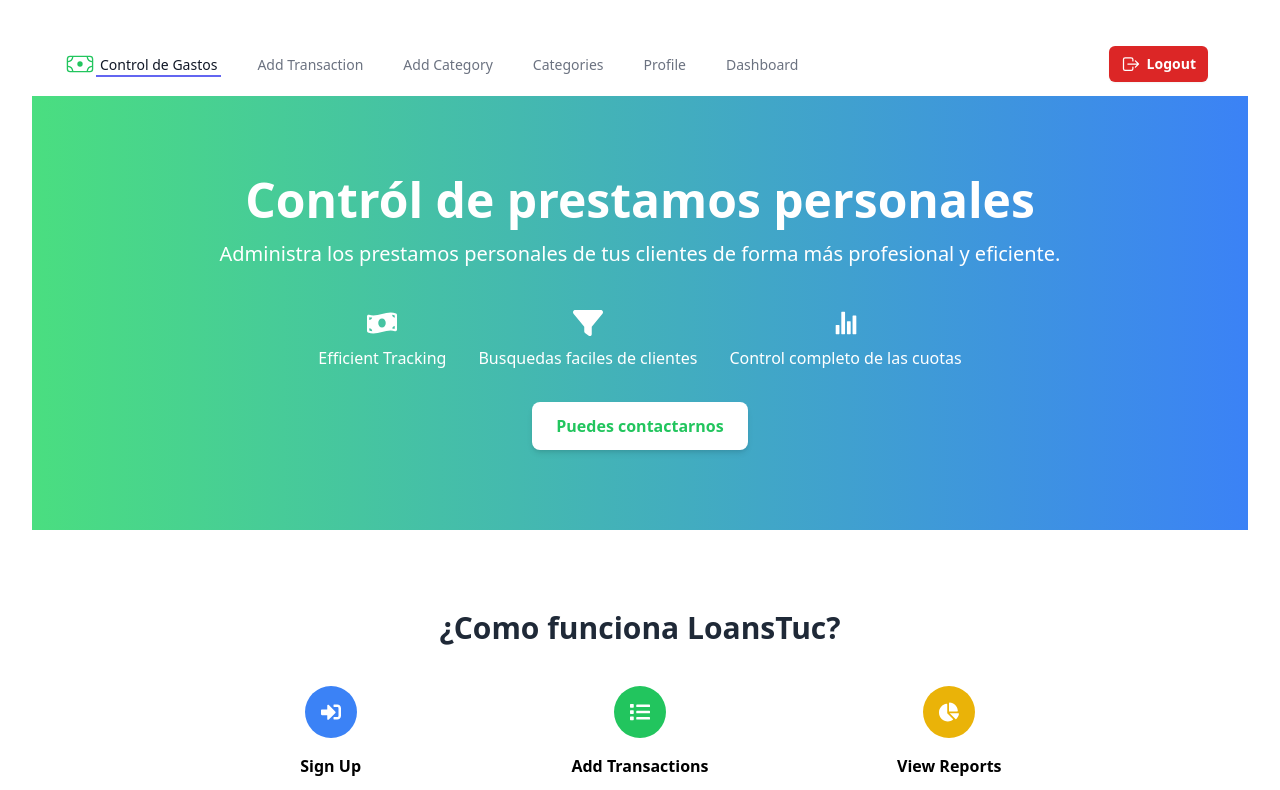
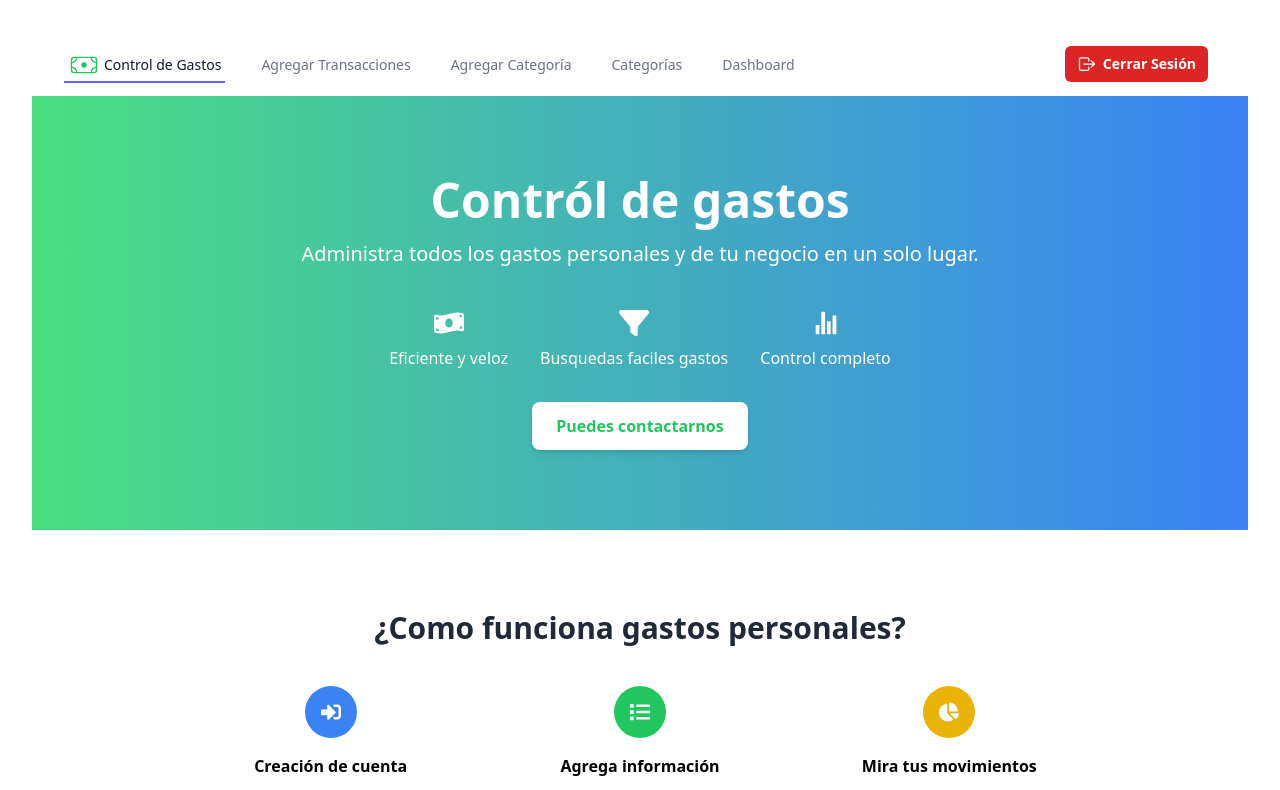
Before and after one commit to arieltecay/app_gastos, a React (Vite) app in the folder app/: page / in a window 1280 px wide. Shown: the top 790 px of the page. Built offline with nearby package versions, Linux system fonts and the light colour scheme; sample sign-in values are in the browser's storage.

Commit message:
refactor: remove console logs and update text to Spanish in various components

```diff
--- a/app/src/components/Category/AddCategory.jsx
+++ b/app/src/components/Category/AddCategory.jsx
@@ -82,9 +82,9 @@
           id="type"
           className="w-full p-2 mt-1 border border-gray-300 rounded-md shadow-sm focus:border-blue-500 focus:ring focus:ring-blue-500 focus:ring-opacity-50"
         >
-          <option value="">Select transaction type</option>
-          <option value="income">Income</option>
-          <option value="expense">Expense</option>
+          <option value="">Tipo de transacción</option>
+          <option value="income">Entrada</option>
+          <option value="expense">Salida</option>
         </select>
         {formik.touched.type && formik.errors.type && (
           <p className="text-red-500 text-xs">{formik.errors.type}</p>
@@ -95,7 +95,7 @@
       <div className="flex flex-col">
         <label htmlFor="name" className="text-gray-700 font-medium">
           <SiDatabricks className="inline mr-2 text-blue-500" />
-          Name
+          Nombre
         </label>
         <input
           type="text"
@@ -114,7 +114,7 @@
         type="submit"
         className="mt-4 bg-blue-500 hover:bg-blue-700 text-white font-bold py-2 px-4 rounded focus:outline-none focus:shadow-outline transition-colors duration-200 transform"
       >
-        Add Category
+        Agregar
       </button>
     </form>
   );
--- a/app/src/components/Category/CategoryList.jsx
+++ b/app/src/components/Category/CategoryList.jsx
@@ -40,7 +40,7 @@
   };
   return (
     <div className="max-w-md mx-auto my-10 bg-white p-6 rounded-lg shadow-lg">
-      <h2 className="text-2xl font-semibold text-gray-800 mb-4">Categories</h2>
+      <h2 className="text-2xl font-semibold text-gray-800 mb-4">Categorías</h2>
       {/* Display message */}
       {isLoading && <AlertMessage type="loading" message="Loading" />}
       {isError && (
@@ -53,15 +53,14 @@
             className="flex justify-between items-center bg-gray-50 p-3 rounded-md"
           >
             <div>
-              <span className="text-gray-800">{category?.name}</span>
+              <span className="text-gray-800">{category?.name ? category.name.charAt(0).toUpperCase() + category.name.slice(1) : ''}</span>
               <span
                 className={`ml-2 px-2 inline-flex text-xs leading-5 font-semibold rounded-full ${category.type === "income"
-                    ? "bg-green-100 text-green-800"
-                    : "bg-red-100 text-red-800"
+                  ? "bg-green-100 text-green-800"
+                  : "bg-red-100 text-red-800"
                   }`}
               >
-                {category?.type?.charAt(0).toUpperCase() +
-                  category?.type?.slice(1)}
+                {category?.type ? category.type.charAt(0).toUpperCase() + category.type.slice(1) : ''}
               </span>
             </div>
             <div className="flex space-x-3">
--- a/app/src/components/Home/HomePage.jsx
+++ b/app/src/components/Home/HomePage.jsx
@@ -15,27 +15,27 @@
                 <div className="max-w-7xl mx-auto flex flex-col items-center">
                     {/* Heading */}
                     <h1 className="text-5xl font-bold text-center">
-                        Contról de prestamos personales
+                        Contról de gastos
                     </h1>
 
                     {/* Subheading */}
                     <p className="mt-4 text-xl text-center">
-                        Administra los prestamos personales de tus clientes de forma más profesional y eficiente.
+                        Administra todos los gastos personales y de tu negocio en un solo lugar.
                     </p>
 
                     {/* Feature Icons */}
                     <div className="flex space-x-8 mt-10">
                         <div className="flex flex-col items-center">
                             <FaMoneyBillWave className="text-3xl" />
-                            <p className="mt-2">Efficient Tracking</p>
+                            <p className="mt-2">Eficiente y veloz</p>
                         </div>
                         <div className="flex flex-col items-center">
                             <FaFilter className="text-3xl" />
-                            <p className="mt-2">Busquedas faciles de clientes</p>
+                            <p className="mt-2">Busquedas faciles gastos</p>
                         </div>
                         <div className="flex flex-col items-center">
                             <IoIosStats className="text-3xl" />
-                            <p className="mt-2">Control completo de las cuotas</p>
+                            <p className="mt-2">Control completo</p>
                         </div>
                     </div>
 
@@ -50,7 +50,7 @@
             {/* How it works */}
             <div className="py-20 px-4">
                 <h2 className="text-3xl font-bold text-center text-gray-800">
-                    ¿Como funciona LoansTuc?
+                    ¿Como funciona gastos personales?
                 </h2>
                 <div className="mt-10 max-w-4xl mx-auto grid grid-cols-1 md:grid-cols-3 gap-8">
                     {/* Step 1 */}
@@ -58,7 +58,7 @@
                         <div className="p-4 rounded-full bg-blue-500 text-white mb-4">
                             <FaSignInAlt className="text-xl" />
                         </div>
-                        <h3 className="mb-2 font-semibold">Sign Up</h3>
+                        <h3 className="mb-2 font-semibold">Creación de cuenta</h3>
                         <p>Solicita una pruebas por 30 días libres.</p>
                     </div>
                     {/* Step 2 */}
@@ -66,15 +66,15 @@
                         <div className="p-4 rounded-full bg-green-500 text-white mb-4">
                             <FaList className="text-xl" />
                         </div>
-                        <h3 className="mb-2 font-semibold">Add Transactions</h3>
-                        <p>Agrega tus clientes con sus saldos correspondientes</p>
+                        <h3 className="mb-2 font-semibold">Agrega información</h3>
+                        <p>Categorias y transacciones</p>
                     </div>
                     {/* Step 3 */}
                     <div className="flex flex-col items-center text-center">
                         <div className="p-4 rounded-full bg-yellow-500 text-white mb-4">
                             <FaChartPie className="text-xl" />
                         </div>
-                        <h3 className="mb-2 font-semibold">View Reports</h3>
+                        <h3 className="mb-2 font-semibold">Mira tus movimientos</h3>
                         <p>Mira y analiza todo el balance de tu cuenta.</p>
                     </div>
                 </div>
--- a/app/src/components/NavBar/MenuAcordeon.jsx
+++ b/app/src/components/NavBar/MenuAcordeon.jsx
@@ -43,7 +43,7 @@
                     leaveFrom="transform scale-100 opacity-100"
                     leaveTo="transform scale-95 opacity-0"
                 >
-                    <MenuItems className="absolute mt-2 w-48 origin-top-left rounded-md bg-white shadow-lg ring-1 ring-black ring-opacity-5 focus:outline-none">
+                    <MenuItems className="absolute left-full mt-2 w-48 origin-top-left rounded-md bg-white shadow-lg ring-1 ring-black ring-opacity-5 focus:outline-none z-50">
                         <div className="py-1">
                             {optionLink.map((option, index) => {
                                 const Icon = iconMap[option.iconKey];
--- a/app/src/components/NavBar/PrivateNavBar.jsx
+++ b/app/src/components/NavBar/PrivateNavBar.jsx
@@ -25,16 +25,16 @@
 						<div className="flex h-16 justify-between items-center">
 							<div className="flex items-center">
 								<div className="flex-shrink-0">
-									<CiMoneyBill className="h-8 w-auto text-green-500" />
 								</div>
 								<div className="hidden md:flex md:space-x-8">
 									<Link
 										to="/"
 										className="inline-flex items-center border-b-2 border-indigo-500 px-1 pt-1 text-sm font-medium text-gray-900"
 									>
+										<CiMoneyBill className="h-8 w-auto text-green-500 mr-1" />
 										Control de Gastos
 									</Link>
-{/* 									<MenuAcordeon
+									{/* 									<MenuAcordeon
 										title="Préstamos"
 										optionLink={[
 											{ label: "Agregar saldo", linkTo: "/loans/add-money", iconKey: "bankDolar" },
@@ -48,26 +48,26 @@
 										to="/add-transaction"
 										className="inline-flex items-center border-b-2 border-transparent px-1 pt-1 text-sm font-medium text-gray-500 hover:border-gray-300 hover:text-gray-700"
 									>
-										Add Transaction
+										Agregar Transacciones
 									</Link>
 									<Link
 										to="/add-category"
 										className="inline-flex items-center border-b-2 border-transparent px-1 pt-1 text-sm font-medium text-gray-500 hover:border-gray-300 hover:text-gray-700"
 									>
-										Add Category
+										Agregar Categoría
 									</Link>
 									<Link
 										to="/categories"
 										className="inline-flex items-center border-b-2 border-transparent px-1 pt-1 text-sm font-medium text-gray-500 hover:border-gray-300 hover:text-gray-700"
 									>
-										Categories
+										Categorías
 									</Link>
-									<Link
+{/* 									<Link
 										to="/profile"
 										className="inline-flex items-center border-b-2 border-transparent px-1 pt-1 text-sm font-medium text-gray-500 hover:border-gray-300 hover:text-gray-700"
 									>
 										Profile
-									</Link>
+									</Link> */}
 									<Link
 										to="/dashboard"
 										className="inline-flex items-center border-b-2 border-transparent px-1 pt-1 text-sm font-medium text-gray-500 hover:border-gray-300 hover:text-gray-700"
@@ -83,7 +83,7 @@
 									className="relative m-2 inline-flex items-center gap-x-1.5 rounded-md bg-red-600 px-3 py-2 text-sm font-semibold text-white shadow-sm hover:bg-indigo-500 focus:outline-none focus:ring-2 focus:ring-offset-2 focus:ring-indigo-600"
 								>
 									<IoLogOutOutline className="h-5 w-5" aria-hidden="true" />
-									<span>Logout</span>
+									<span>Cerrar Sesión</span>
 								</button>
 							</div>
 							<div className="-mr-2 flex md:hidden">
@@ -102,7 +102,7 @@
 					<div className={`${open ? 'block' : 'hidden'} md:hidden`}>
 						<div className="space-y-1 pb-3 pt-2">
 							<Link to="/" className="block border-l-4 border-transparent py-2 pl-3 pr-4 text-base font-medium text-gray-500 hover:border-gray-300 hover:bg-gray-50 hover:text-gray-700 sm:pl-5 sm:pr-6">
-								LoansTuc
+							Control de Gastos
 							</Link>
 							<MenuAcordeon
 								title="Préstamos"
@@ -115,17 +115,17 @@
 								]}
 							/>
 							<Link to="/add-transaction" className="block border-l-4 border-transparent py-2 pl-3 pr-4 text-base font-medium text-gray-500 hover:border-gray-300 hover:bg-gray-50 hover:text-gray-700 sm:pl-5 sm:pr-6">
-								Add Transaction
+								Agregar Transacciones
 							</Link>
 							<Link to="/add-category" className="block border-l-4 border-transparent py-2 pl-3 pr-4 text-base font-medium text-gray-500 hover:border-gray-300 hover:bg-gray-50 hover:text-gray-700 sm:pl-5 sm:pr-6">
-								Add Category
+								Agregar Categoría
 							</Link>
 							<Link to="/categories" className="block border-l-4 border-transparent py-2 pl-3 pr-4 text-base font-medium text-gray-500 hover:border-gray-300 hover:bg-gray-50 hover:text-gray-700 sm:pl-5 sm:pr-6">
-								Categories
+								Categorías
 							</Link>
-							<Link to="/profile" className="block border-l-4 border-transparent py-2 pl-3 pr-4 text-base font-medium text-gray-500 hover:border-gray-300 hover:bg-gray-50 hover:text-gray-700 sm:pl-5 sm:pr-6">
+{/* 							<Link to="/profile" className="block border-l-4 border-transparent py-2 pl-3 pr-4 text-base font-medium text-gray-500 hover:border-gray-300 hover:bg-gray-50 hover:text-gray-700 sm:pl-5 sm:pr-6">
 								Profile
-							</Link>
+							</Link> */}
 							<Link to="/dashboard" className="block border-l-4 border-transparent py-2 pl-3 pr-4 text-base font-medium text-gray-500 hover:border-gray-300 hover:bg-gray-50 hover:text-gray-700 sm:pl-5 sm:pr-6">
 								Dashboard
 							</Link>
@@ -136,7 +136,7 @@
 									onClick={logoutHandler}
 									className="block px-4 py-2 text-base font-medium text-gray-500 hover:bg-gray-100 hover:text-gray-800 sm:px-6"
 								>
-									Sign out
+									Cerrar Sesión
 								</button>
 							</div>
 						</div>
--- a/app/src/components/NavBar/PublicNavBar.jsx
+++ b/app/src/components/NavBar/PublicNavBar.jsx
@@ -25,14 +25,14 @@
                                     </Disclosure.Button>
                                 </div>
                                 <div className="flex flex-shrink-0 items-center">
-                                    {/* Logo */}
-                                    <CiMoneyBill className="h-8 w-auto text-green-500" />
                                 </div>
                                 <div className="hidden md:ml-6 md:flex md:space-x-8">
                                     <Link
                                         to="/"
                                         className="inline-flex items-center border-b-2 border-indigo-500 px-1 pt-1 text-sm font-medium text-gray-900"
                                     >
+                                        {/* Logo */}
+                                        <CiMoneyBill className="h-8 w-auto text-green-500" />
                                         Control de Gastos
                                     </Link>
                                 </div>
--- a/app/src/components/Transactions/TransactionList.jsx
+++ b/app/src/components/Transactions/TransactionList.jsx
@@ -59,8 +59,6 @@
   const handlePageChange = (pageNumber) => {
     setFilters((prev) => ({ ...prev, page: pageNumber }));
   };
-
-  console.log(transactions);
 
   return (
     <div className="my-4 p-4 shadow-lg rounded-lg bg-white">
--- a/app/src/components/Users/Register.jsx
+++ b/app/src/components/Users/Register.jsx
@@ -40,7 +40,6 @@
 		},
 		validationSchema,
 		onSubmit: (values) => {
-			console.log(values);
 			mutateAsync(values)
 				.then((res) => { console.log(res); })
 				.catch((err) => { console.log(err); });
```
